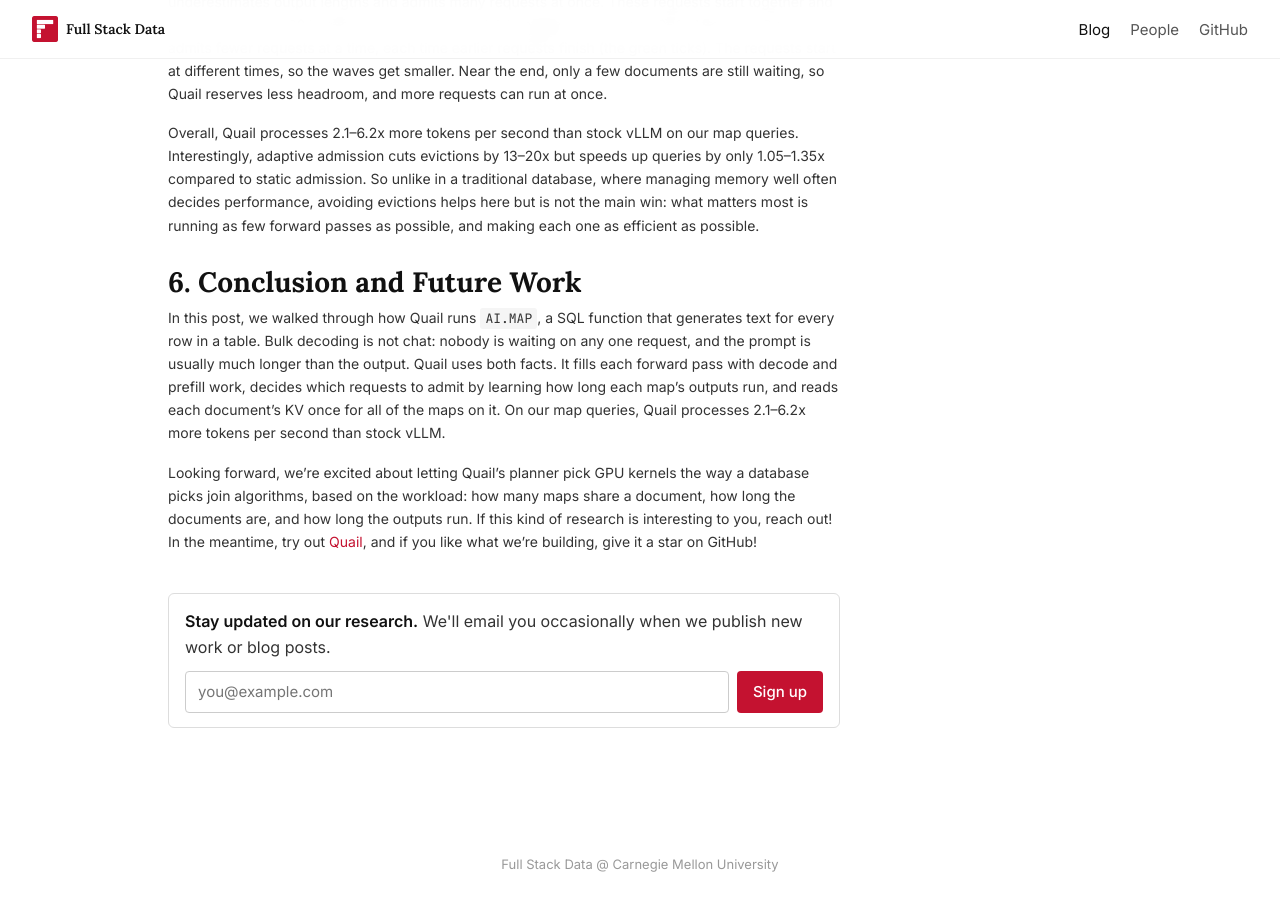
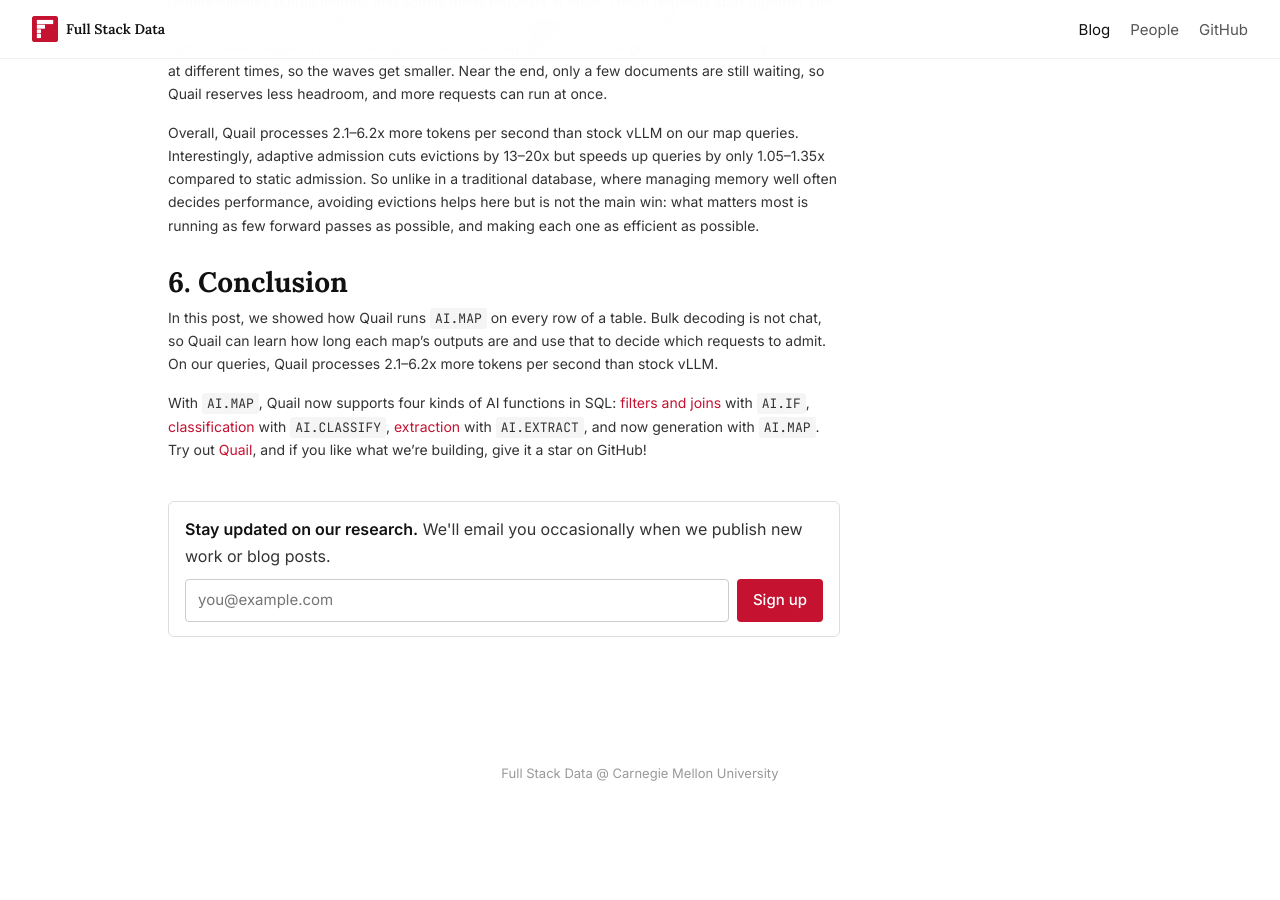
Before and after one commit to fsdatalab/fsdatalab.github.io, a Jekyll site: the page built from _posts/2026-11-03-ai-map.md, in a window 1280 px wide and 900 px high, scrolled down 10551 px. Built offline with Jekyll 4.4.1, drawn with Linux system fonts in a browser that asks for light colours; after the commit the page ends 11360 px from its top, so only the background shows below that.

Commit message:
Rewrite the AI.MAP conclusion
Co-Authored-By: Claude Opus 5.5 <noreply@anthropic.com>
Claude-Session: https://claude.ai/code/session_012G22YMQssRfNYLRetzTaCz

```diff
--- a/_posts/2026-11-03-ai-map.md
+++ b/_posts/2026-11-03-ai-map.md
@@ -273,11 +273,11 @@ Overall, Quail processes 2.1–6.2x more tokens per second than stock vLLM on ou
 
 
 
-# 6. Conclusion and Future Work
+# 6. Conclusion
 
-In this post, we walked through how Quail runs `AI.MAP`, a SQL function that generates text for every row in a table. Bulk decoding is not chat: nobody is waiting on any one request, and the prompt is usually much longer than the output. Quail uses both facts. It fills each forward pass with decode and prefill work, decides which requests to admit by learning how long each map's outputs run, and reads each document's KV once for all of the maps on it. On our map queries, Quail processes 2.1–6.2x more tokens per second than stock vLLM.
+In this post, we showed how Quail runs `AI.MAP` on every row of a table. Bulk decoding is not chat, so Quail can learn how long each map's outputs are and use that to decide which requests to admit. On our queries, Quail processes 2.1–6.2x more tokens per second than stock vLLM.
 
-Looking forward, we're excited about letting Quail's planner pick GPU kernels the way a database picks join algorithms, based on the workload: how many maps share a document, how long the documents are, and how long the outputs run. If this kind of research is interesting to you, reach out! In the meantime, try out [Quail](https://github.com/fsdatalab/quail), and if you like what we're building, give it a star on GitHub!
+With `AI.MAP`, Quail now supports four kinds of AI functions in SQL: [filters and joins]({{ '/blog/introducing-quail/' | relative_url }}) with `AI.IF`, [classification]({{ '/blog/ai-classification/' | relative_url }}) with `AI.CLASSIFY`, [extraction]({{ '/blog/ai-extract/' | relative_url }}) with `AI.EXTRACT`, and now generation with `AI.MAP`. Try out [Quail](https://github.com/fsdatalab/quail), and if you like what we're building, give it a star on GitHub!
 
 # Notes
 
```
